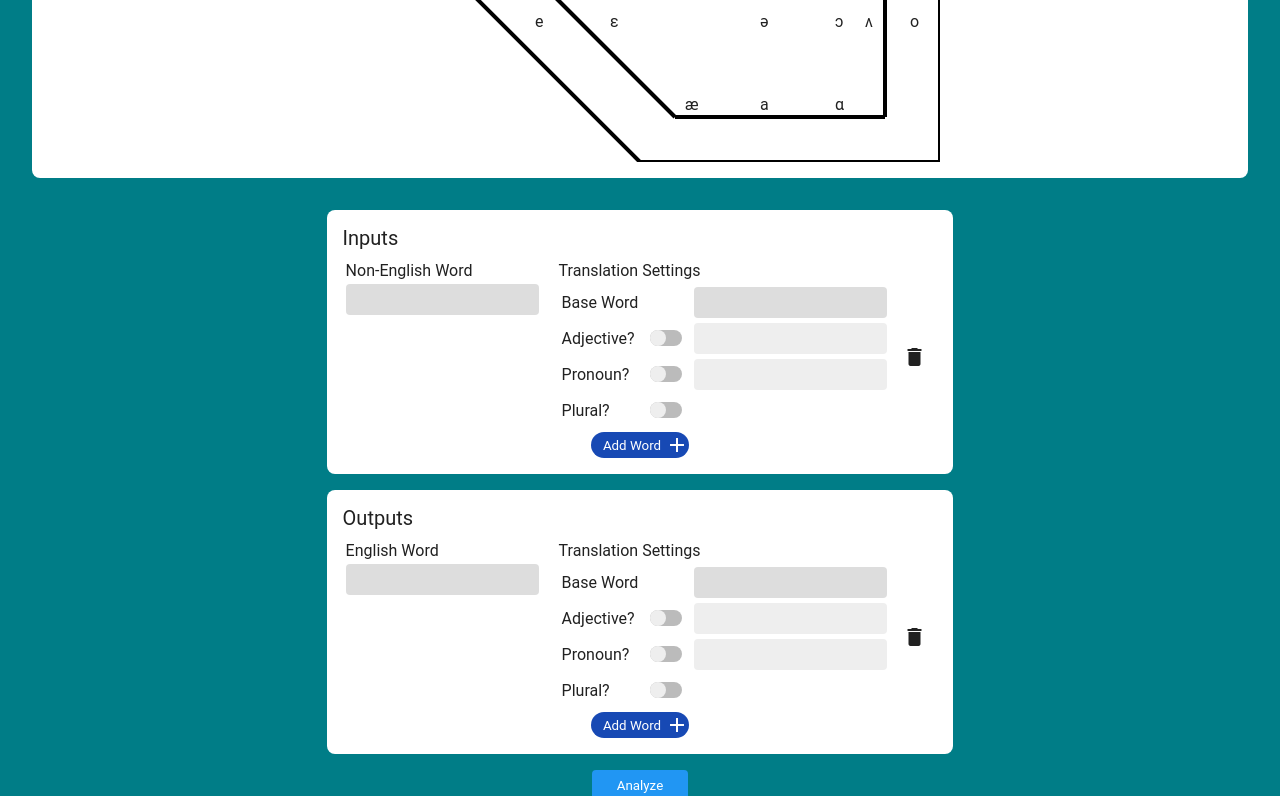
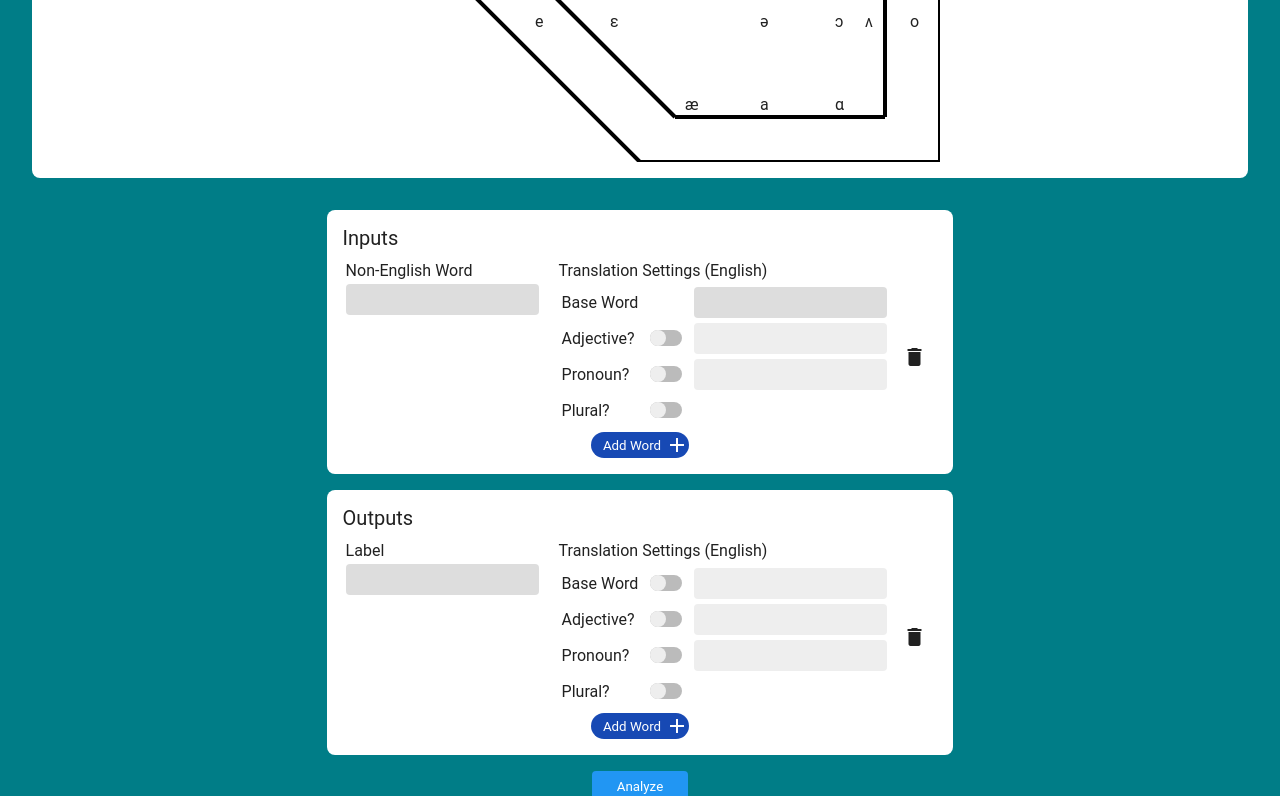
Before and after one commit to ArcticZeroo/linguistics-website, a React (Create React App) app: page /morphology in a window 1280 px wide. Shown: the part 530-1326 px from the top of the page. Built offline with nearby package versions, Linux system fonts and the light colour scheme.

Commit message:
Refactors on TranslationSettings

```diff
--- /dev/null
+++ b/src/api/linguistics/morphology/translation.ts
@@ -0,0 +1,48 @@
+import { IInputState, IWordInputData } from '../../../components/routes/morphology/input/InputsTable';
+import { TranslationDataType } from '../../../components/routes/morphology/TranslationSettings';
+
+type GroupedInputData = { [type: number]: { [value: string]: IWordInputData[] } };
+
+function groupData(data: IInputState): {} {
+    const grouped: GroupedInputData = {};
+
+    for (const dataType of [TranslationDataType.base, TranslationDataType.adjective, TranslationDataType.plural, TranslationDataType.pronoun]) {
+        grouped[dataType] = {};
+    }
+
+    for (const id of Object.keys(data.values)) {
+        const wordData: IWordInputData = data.values[id];
+
+        for (const dataType of Object.keys(wordData.translationData.isEnabled)) {
+            if (!wordData.translationData.isEnabled[dataType]) {
+                continue;
+            }
+
+            const value = wordData.translationData.values[dataType];
+
+            const groupedTypeData = grouped[dataType];
+
+            if (!groupedTypeData.hasOwnProperty(value)) {
+                groupedTypeData[value] = [];
+            }
+
+            groupedTypeData[value].push(wordData);
+        }
+    }
+
+    return grouped;
+}
+
+interface IResolveRequirementsParams {
+    inputData: IWordInputData;
+    groupedData: GroupedInputData;
+
+}
+
+function resolveDependency(inputData: IWordInputData, groupedData: GroupedInputData) {
+}
+
+function translate(inputState: IInputState, outputState: IInputState) {
+}
+
+export default translate;
--- a/src/components/routes/morphology/MorphologyRoute.tsx
+++ b/src/components/routes/morphology/MorphologyRoute.tsx
@@ -1,6 +1,7 @@
 import { useState } from 'react';
 import * as React from 'react';
 import styled from 'styled-components';
+import translate from '../../../api/linguistics/morphology/translation';
 import strings from '../../../config/strings';
 import Card from '../../styled/card/Card';
 import FlatButton from '../../styled/FlatButton';
@@ -21,18 +22,30 @@ const MorphologyRoute = () => {
     const [inputState, setInputState] = useState<IInputState>({ currentId: 1, values: { 0: createDefaultWordInputData() } });
     const [outputState, setOutputState] = useState<IInputState>({ currentId: 1, values: { 0: createDefaultWordInputData() } });
 
-    function onFormSubmit() {
+    function onFormSubmit(event: React.FormEvent) {
+        event.preventDefault();
 
+        translate(inputState, outputState);
     }
 
     return (
         <FlexCenteredColumn>
             <form onSubmit={onFormSubmit}>
                 <Card title="Inputs">
-                    <InputsTable state={inputState} setState={setInputState} entryName={strings.morphology.inputs.inputsName}/>
+                    <InputsTable
+                        state={inputState}
+                        setState={setInputState}
+                        entryName={strings.morphology.inputs.inputsName}
+                        canBaseBeDisabled={false}
+                    />
                 </Card>
                 <Card title="Outputs">
-                    <InputsTable state={outputState} setState={setOutputState} entryName={strings.morphology.inputs.outputsName}/>
+                    <InputsTable
+                        state={outputState}
+                        setState={setOutputState}
+                        entryName={strings.morphology.inputs.outputsName}
+                        canBaseBeDisabled={true}
+                    />
                 </Card>
                 <SubmitButtonContainer>
                     <FlatButton type="submit">
--- a/src/components/routes/morphology/TranslationSettings.tsx
+++ b/src/components/routes/morphology/TranslationSettings.tsx
@@ -18,20 +18,19 @@ const TranslationInputLabel = styled.td`
 export enum TranslationDataType {
     adjective,
     plural,
-    pronoun
+    pronoun,
+    base
 }
 
 export interface ITranslationData {
-    baseWord: string;
-    enabled: { [type: number]: boolean }
-    data: { [type: number]: string }
+    isEnabled: { [type: number]: boolean }
+    values: { [type: number]: string }
 }
 
 export function createDefaultTranslationData(): ITranslationData {
     return {
-        baseWord: '',
-        enabled: {},
-        data: {}
+        isEnabled: {},
+        values: {}
     };
 }
 
@@ -44,13 +43,13 @@ interface IBooleanInputProps {
 }
 
 const BooleanInput: React.FC<IBooleanInputProps> = ({ label, currentData, type, onChange }) => {
-    const isChecked = currentData.enabled[type];
+    const isChecked = currentData.isEnabled[type];
 
     function onCheckboxChecked() {
         onChange({
             ...currentData,
-            enabled: {
-                ...currentData.enabled,
+            isEnabled: {
+                ...currentData.isEnabled,
                 [type]: !isChecked
             }
         });
@@ -72,14 +71,14 @@ const ConditionalInput: React.FC<IBooleanInputProps> = ({ label, type, onChange,
     function onValueChanged(event: React.ChangeEvent<HTMLInputElement>) {
         onChange({
             ...currentData,
-            data: {
-                ...currentData.data,
+            values: {
+                ...currentData.values,
                 [type]: event.target.value
             }
         });
     }
 
-    const isReadOnly = !currentData.enabled[type];
+    const isReadOnly = !currentData.isEnabled[type];
 
     return (
         <>
@@ -92,7 +91,7 @@ const ConditionalInput: React.FC<IBooleanInputProps> = ({ label, type, onChange,
 
             <td>
                 <StyledInput
-                    value={currentData.data[type]}
+                    value={currentData.values[type]}
                     onChange={onValueChanged}
                     readOnly={isReadOnly}
                     title={isReadOnly ? strings.morphology.inputs.readOnlyData : ''}
@@ -104,16 +103,19 @@ const ConditionalInput: React.FC<IBooleanInputProps> = ({ label, type, onChange,
 };
 
 interface ITranslationSettingsProps {
-    data: ITranslationData;
+    settings: ITranslationData;
+    canBaseBeDisabled?: boolean;
 
     onChange(data: ITranslationData): void;
 }
 
-const TranslationSettings: React.FC<ITranslationSettingsProps> = ({ data, onChange }) => {
+const TranslationSettings: React.FC<ITranslationSettingsProps> = ({ settings, onChange, canBaseBeDisabled }) => {
     function onBaseWordChange(event: React.ChangeEvent<HTMLInputElement>) {
         onChange({
-            ...data,
-            baseWord: event.target.value
+            ...settings,
+            values: {
+                [TranslationDataType.base]: event.target.value
+            }
         });
     }
 
@@ -121,19 +123,32 @@ const TranslationSettings: React.FC<ITranslationSettingsProps> = ({ data, onChan
         <TranslationDataContainer>
             <tbody>
             <TranslationInputContainer>
+                {
+                    canBaseBeDisabled ? (
+                        <ConditionalInput
+                            label="Base Word"
+                            type={TranslationDataType.base}
+                            currentData={settings}
+                            onChange={onChange}
+                        />
+                    ) : (
+                        <>
                             <td>
                                 Base Word
                             </td>
                             <td/>
                             <td>
-                    <StyledInput value={data.baseWord} onChange={onBaseWordChange} required={true}/>
+                                <StyledInput value={settings.values[TranslationDataType.base]} onChange={onBaseWordChange} required={true}/>
                             </td>
+                        </>
+                    )
+                }
             </TranslationInputContainer>
             <TranslationInputContainer>
                 <ConditionalInput
                     label="Adjective?"
                     type={TranslationDataType.adjective}
-                    currentData={data}
+                    currentData={settings}
                     onChange={onChange}
                 />
             </TranslationInputContainer>
@@ -141,7 +156,7 @@ const TranslationSettings: React.FC<ITranslationSettingsProps> = ({ data, onChan
                 <ConditionalInput
                     label="Pronoun?"
                     type={TranslationDataType.pronoun}
-                    currentData={data}
+                    currentData={settings}
                     onChange={onChange}
                 />
             </TranslationInputContainer>
@@ -149,7 +164,7 @@ const TranslationSettings: React.FC<ITranslationSettingsProps> = ({ data, onChan
                 <BooleanInput
                     label="Plural?"
                     type={TranslationDataType.plural}
-                    currentData={data}
+                    currentData={settings}
                     onChange={onChange}
                 />
             </TranslationInputContainer>
--- a/src/components/routes/morphology/input/InputEntry.tsx
+++ b/src/components/routes/morphology/input/InputEntry.tsx
@@ -39,6 +39,7 @@ interface IInputEntryProps {
     word: string;
     translationData: ITranslationData;
     entryName: string;
+    canBaseBeDisabled?: boolean;
 
     onValueChanged(id: number, value: string): void;
 
@@ -47,7 +48,7 @@ interface IInputEntryProps {
     onDelete(id: number, event: React.MouseEvent<HTMLDivElement>): void;
 }
 
-const InputEntry: React.FC<IInputEntryProps> = ({ id, word, translationData, entryName, onValueChanged, onTranslationDataChanged, onDelete }: IInputEntryProps) => {
+const InputEntry: React.FC<IInputEntryProps> = ({ id, word, translationData, entryName, canBaseBeDisabled, onValueChanged, onTranslationDataChanged, onDelete }: IInputEntryProps) => {
     console.log('created entry with id', id);
 
     return (
@@ -60,7 +61,7 @@ const InputEntry: React.FC<IInputEntryProps> = ({ id, word, translationData, ent
                 </td>
                 <td>
                     <InputLabel>
-                        Translation Settings
+                        Translation Settings (English)
                     </InputLabel>
                 </td>
                 <td/>
@@ -71,7 +72,8 @@ const InputEntry: React.FC<IInputEntryProps> = ({ id, word, translationData, ent
                 </PrimaryInput>
                 <td>
                     <TranslationSettings
-                        data={translationData}
+                        settings={translationData}
+                        canBaseBeDisabled={canBaseBeDisabled}
                         onChange={data => onTranslationDataChanged(id, data)}
                     />
                 </td>
--- a/src/components/routes/morphology/input/InputsTable.tsx
+++ b/src/components/routes/morphology/input/InputsTable.tsx
@@ -9,7 +9,7 @@ export interface IInputState {
     values: { [id: number]: IWordInputData };
 }
 
-interface IWordInputData {
+export interface IWordInputData {
     word: string;
     translationData: ITranslationData;
 }
@@ -24,11 +24,12 @@ export function createDefaultWordInputData(): IWordInputData {
 interface IInputsTableProps {
     entryName: string;
     state: IInputState;
+    canBaseBeDisabled?: boolean;
 
     setState(newState: IInputState): void;
 }
 
-const InputsTable: React.FC<IInputsTableProps> = ({ state: { values, currentId }, setState, entryName }) => {
+const InputsTable: React.FC<IInputsTableProps> = ({ state: { values, currentId }, setState, entryName, canBaseBeDisabled }) => {
     function onTranslationDataChanged(id: number, translationData: ITranslationData) {
         console.log(values, id, translationData);
 
@@ -105,6 +106,7 @@ const InputsTable: React.FC<IInputsTableProps> = ({ state: { values, currentId }
                     translationData={values[id].translationData}
                     word={values[id].word}
                     entryName={entryName}
+                    canBaseBeDisabled={canBaseBeDisabled}
                 />
             );
         }
--- a/src/config/strings.ts
+++ b/src/config/strings.ts
@@ -95,7 +95,7 @@ export default {
     morphology: {
         inputs: {
             inputsName: 'Non-English Word',
-            outputsName: 'English Word',
+            outputsName: 'Label',
             deleteHoverText: 'Click to delete this input',
             readOnlyData: 'Please check the box to fill out this field'
         }
```
Lines whose indentation alone changed are shown as unchanged.
